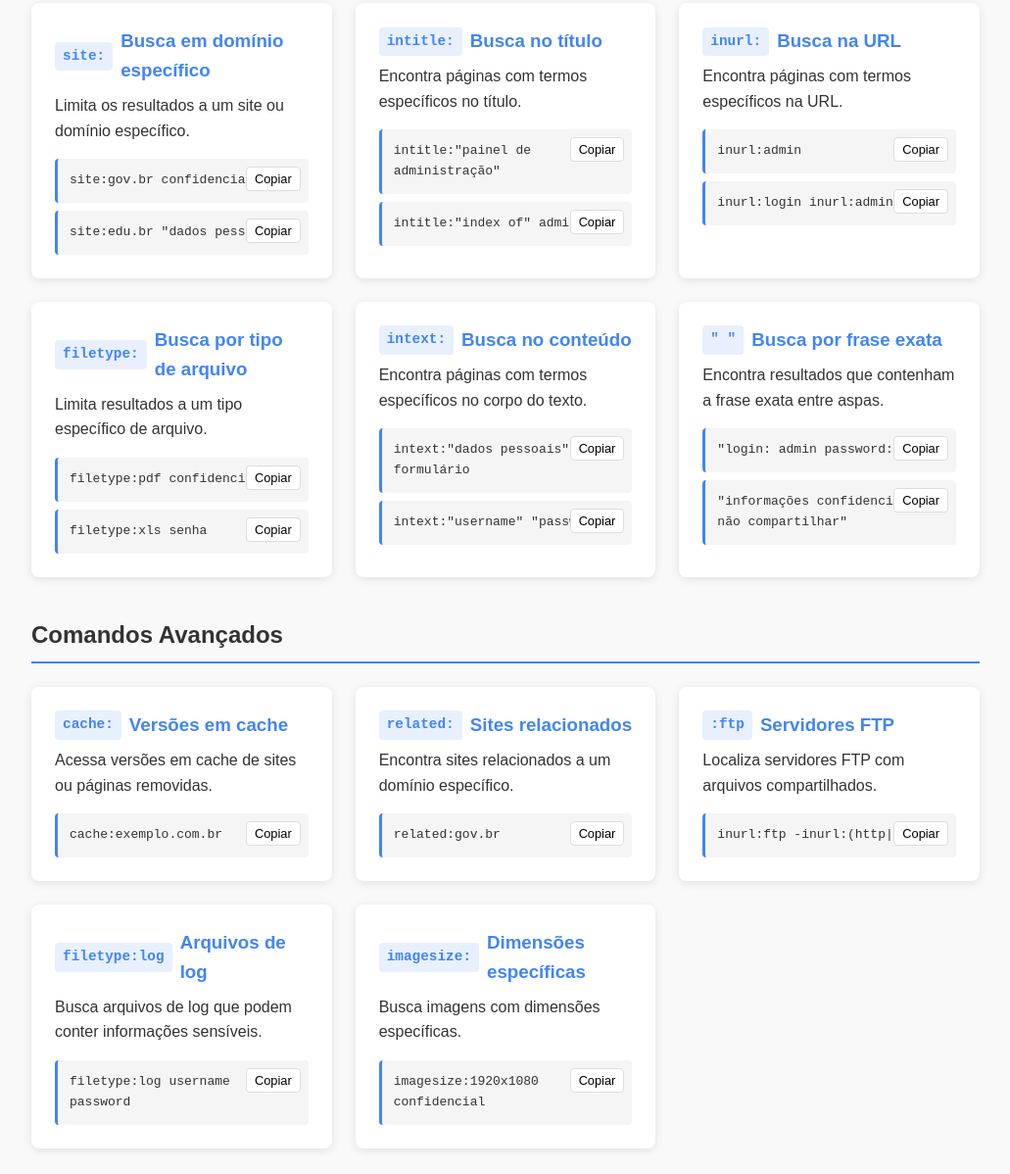
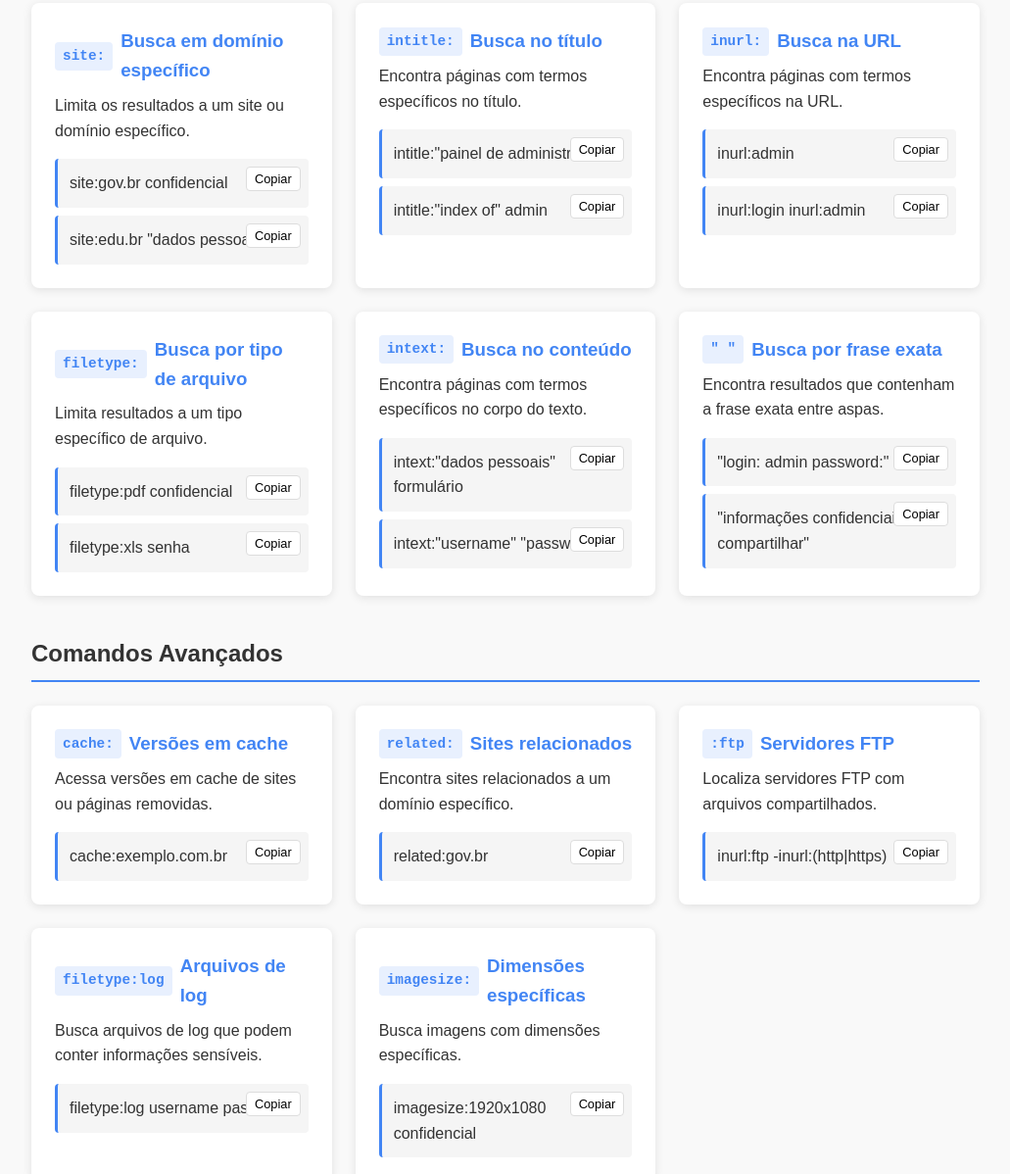
Before and after one commit to Gab-off/pauloFreireText, a plain HTML site: page index.html in a window 1280 px wide. Shown: the part 461-1659 px from the top of the page at 98% size, without its empty margins (124-1155 px from the left). Drawn offline with Linux system fonts and the light colour scheme.

Commit message:
Alterado o html

```diff
--- a/index.html
+++ b/index.html
@@ -112,6 +112,10 @@
             background-color: #e8f0fe;
         }
 
+        .dork-command-text {
+            display: block;
+        }
+
         .copy-btn {
             position: absolute;
             top: 0.5rem;
@@ -199,12 +203,12 @@
             <p>Limita os resultados a um site ou domínio específico.</p>
             <div class="command-examples">
                 <div class="dork-code" onclick="copyToClipboard(this)">
-                        site:gov.br confidencial
+                    <span class="dork-command-text">site:gov.br confidencial</span>
                     <button class="copy-btn">Copiar</button>
                     <span class="tooltip">Copiado!</span>
                 </div>
                 <div class="dork-code" onclick="copyToClipboard(this)">
-                        site:edu.br "dados pessoais"
+                    <span class="dork-command-text">site:edu.br "dados pessoais"</span>
                     <button class="copy-btn">Copiar</button>
                     <span class="tooltip">Copiado!</span>
                 </div>
@@ -216,12 +220,12 @@
             <p>Encontra páginas com termos específicos no título.</p>
             <div class="command-examples">
                 <div class="dork-code" onclick="copyToClipboard(this)">
-                        intitle:"painel de administração"
+                    <span class="dork-command-text">intitle:"painel de administração"</span>
                     <button class="copy-btn">Copiar</button>
                     <span class="tooltip">Copiado!</span>
                 </div>
                 <div class="dork-code" onclick="copyToClipboard(this)">
-                        intitle:"index of" admin
+                    <span class="dork-command-text">intitle:"index of" admin</span>
                     <button class="copy-btn">Copiar</button>
                     <span class="tooltip">Copiado!</span>
                 </div>
@@ -233,12 +237,12 @@
             <p>Encontra páginas com termos específicos na URL.</p>
             <div class="command-examples">
                 <div class="dork-code" onclick="copyToClipboard(this)">
-                        inurl:admin
+                    <span class="dork-command-text">inurl:admin</span>
                     <button class="copy-btn">Copiar</button>
                     <span class="tooltip">Copiado!</span>
                 </div>
                 <div class="dork-code" onclick="copyToClipboard(this)">
-                        inurl:login inurl:admin
+                    <span class="dork-command-text">inurl:login inurl:admin</span>
                     <button class="copy-btn">Copiar</button>
                     <span class="tooltip">Copiado!</span>
                 </div>
@@ -250,12 +254,12 @@
             <p>Limita resultados a um tipo específico de arquivo.</p>
             <div class="command-examples">
                 <div class="dork-code" onclick="copyToClipboard(this)">
-                        filetype:pdf confidencial
+                    <span class="dork-command-text">filetype:pdf confidencial</span>
                     <button class="copy-btn">Copiar</button>
                     <span class="tooltip">Copiado!</span>
                 </div>
                 <div class="dork-code" onclick="copyToClipboard(this)">
-                        filetype:xls senha
+                    <span class="dork-command-text">filetype:xls senha</span>
                     <button class="copy-btn">Copiar</button>
                     <span class="tooltip">Copiado!</span>
                 </div>
@@ -267,12 +271,12 @@
             <p>Encontra páginas com termos específicos no corpo do texto.</p>
             <div class="command-examples">
                 <div class="dork-code" onclick="copyToClipboard(this)">
-                        intext:"dados pessoais" formulário
+                    <span class="dork-command-text">intext:"dados pessoais" formulário</span>
                     <button class="copy-btn">Copiar</button>
                     <span class="tooltip">Copiado!</span>
                 </div>
                 <div class="dork-code" onclick="copyToClipboard(this)">
-                        intext:"username" "password"
+                    <span class="dork-command-text">intext:"username" "password"</span>
                     <button class="copy-btn">Copiar</button>
                     <span class="tooltip">Copiado!</span>
                 </div>
@@ -284,12 +288,12 @@
             <p>Encontra resultados que contenham a frase exata entre aspas.</p>
             <div class="command-examples">
                 <div class="dork-code" onclick="copyToClipboard(this)">
-                        "login: admin password:"
+                    <span class="dork-command-text">"login: admin password:"</span>
                     <button class="copy-btn">Copiar</button>
                     <span class="tooltip">Copiado!</span>
                 </div>
                 <div class="dork-code" onclick="copyToClipboard(this)">
-                        "informações confidenciais não compartilhar"
+                    <span class="dork-command-text">"informações confidenciais não compartilhar"</span>
                     <button class="copy-btn">Copiar</button>
                     <span class="tooltip">Copiado!</span>
                 </div>
@@ -305,7 +309,7 @@
             <p>Acessa versões em cache de sites ou páginas removidas.</p>
             <div class="command-examples">
                 <div class="dork-code" onclick="copyToClipboard(this)">
-                        cache:exemplo.com.br
+                    <span class="dork-command-text">cache:exemplo.com.br</span>
                     <button class="copy-btn">Copiar</button>
                     <span class="tooltip">Copiado!</span>
                 </div>
@@ -317,7 +321,7 @@
             <p>Encontra sites relacionados a um domínio específico.</p>
             <div class="command-examples">
                 <div class="dork-code" onclick="copyToClipboard(this)">
-                        related:gov.br
+                    <span class="dork-command-text">related:gov.br</span>
                     <button class="copy-btn">Copiar</button>
                     <span class="tooltip">Copiado!</span>
                 </div>
@@ -329,7 +333,7 @@
             <p>Localiza servidores FTP com arquivos compartilhados.</p>
             <div class="command-examples">
                 <div class="dork-code" onclick="copyToClipboard(this)">
-                        inurl:ftp -inurl:(http|https)
+                    <span class="dork-command-text">inurl:ftp -inurl:(http|https)</span>
                     <button class="copy-btn">Copiar</button>
                     <span class="tooltip">Copiado!</span>
                 </div>
@@ -341,7 +345,7 @@
             <p>Busca arquivos de log que podem conter informações sensíveis.</p>
             <div class="command-examples">
                 <div class="dork-code" onclick="copyToClipboard(this)">
-                        filetype:log username password
+                    <span class="dork-command-text">filetype:log username password</span>
                     <button class="copy-btn">Copiar</button>
                     <span class="tooltip">Copiado!</span>
                 </div>
@@ -353,7 +357,7 @@
             <p>Busca imagens com dimensões específicas.</p>
             <div class="command-examples">
                 <div class="dork-code" onclick="copyToClipboard(this)">
-                        imagesize:1920x1080 confidencial
+                    <span class="dork-command-text">imagesize:1920x1080 confidencial</span>
                     <button class="copy-btn">Copiar</button>
                     <span class="tooltip">Copiado!</span>
                 </div>
@@ -368,7 +372,7 @@
             <h3>Busca por documentos confidenciais</h3>
             <div class="command-examples">
                 <div class="dork-code" onclick="copyToClipboard(this)">
-                        site:gov.br filetype:pdf "confidencial"
+                    <span class="dork-command-text">site:gov.br filetype:pdf "confidencial"</span>
                     <button class="copy-btn">Copiar</button>
                     <span class="tooltip">Copiado!</span>
                 </div>
@@ -379,7 +383,7 @@
             <h3>Busca por painéis administrativos</h3>
             <div class="command-examples">
                 <div class="dork-code" onclick="copyToClipboard(this)">
-                        intitle:"painel" inurl:admin
+                    <span class="dork-command-text">intitle:"painel" inurl:admin</span>
                     <button class="copy-btn">Copiar</button>
                     <span class="tooltip">Copiado!</span>
                 </div>
@@ -390,7 +394,7 @@
             <h3>Busca por senhas em planilhas</h3>
             <div class="command-examples">
                 <div class="dork-code" onclick="copyToClipboard(this)">
-                        filetype:xls OR filetype:xlsx intext:"senha" OR intext:"password"
+                    <span class="dork-command-text">filetype:xls OR filetype:xlsx intext:"senha" OR intext:"password"</span>
                     <button class="copy-btn">Copiar</button>
                     <span class="tooltip">Copiado!</span>
                 </div>
@@ -401,7 +405,7 @@
             <h3>Busca por câmeras expostas (CUIDADO)</h3>
             <div class="command-examples">
                 <div class="dork-code" onclick="copyToClipboard(this)">
-                        intitle:"webcamXP 5"
+                    <span class="dork-command-text">intitle:"webcamXP 5"</span>
                     <button class="copy-btn">Copiar</button>
                     <span class="tooltip">Copiado!</span>
                 </div>
@@ -412,7 +416,7 @@
             <h3>Busca por diretórios expostos</h3>
             <div class="command-examples">
                 <div class="dork-code" onclick="copyToClipboard(this)">
-                        intitle:"Index of /" +password
+                    <span class="dork-command-text">intitle:"Index of /" +password</span>
                     <button class="copy-btn">Copiar</button>
                     <span class="tooltip">Copiado!</span>
                 </div>
@@ -422,13 +426,16 @@
 </div>
 
 <footer>
-        <p>Material educativo desenvolvido para o Dia de Paulo Freire</p>
-        <p>Use este conhecimento com responsabilidade e ética</p>
+    <p>Material educativo desenvolvido para a semana Paulo Freire.</p>
+    <p>Use este conhecimento com responsabilidade e ética.</p>
 </footer>
 
 <script>
     function copyToClipboard(element) {
-            const text = element.innerText.replace('Copiar', '').trim();
+        // Encontra o elemento de texto do comando dentro do dork-code
+        const commandTextElement = element.querySelector('.dork-command-text');
+        const text = commandTextElement.innerText.trim();
+
         navigator.clipboard.writeText(text)
             .then(() => {
                 element.classList.add('copy-success');
```
Lines whose indentation alone changed are shown as unchanged.
